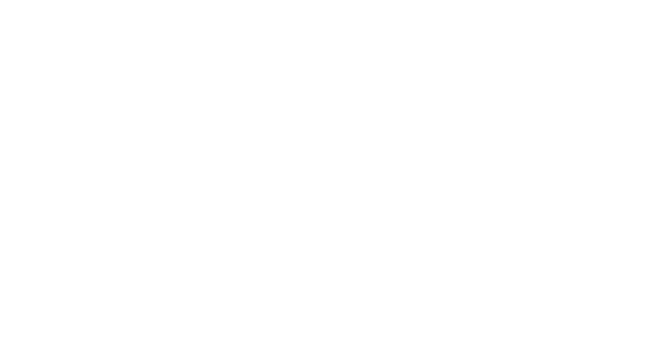
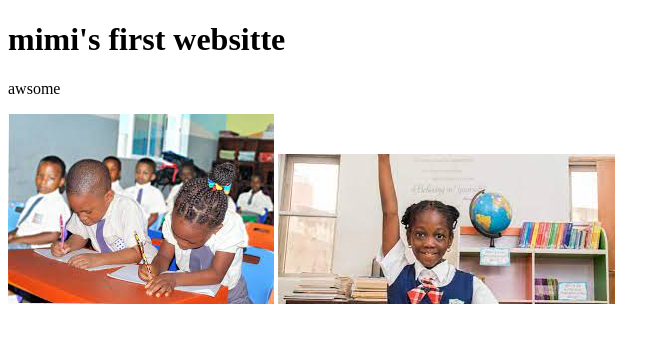
Before and after one commit to Nome-Miracle/samuel, a plain HTML site: page index.html in a window 1280 px wide. Shown: the whole page, without its empty margins (0-670 px from the left). Drawn offline with Linux system fonts and the light colour scheme.

Commit message:
i added pictures

```diff
--- a/index.html
+++ b/index.html
@@ -7,6 +7,10 @@
     <title>my first we page</title>
 </head>
 <body>
+    <h1>mimi's first websitte</h1>
+    <p>awsome</p>
+    <img src="kids1.png" alt="">
 
+    <img src="kids2.png" alt="">
 </body>
 </html>
```
Also changed, not shown: kids1.png (renamed from kids 1.png), kids2.png (renamed from kids 2.png).
